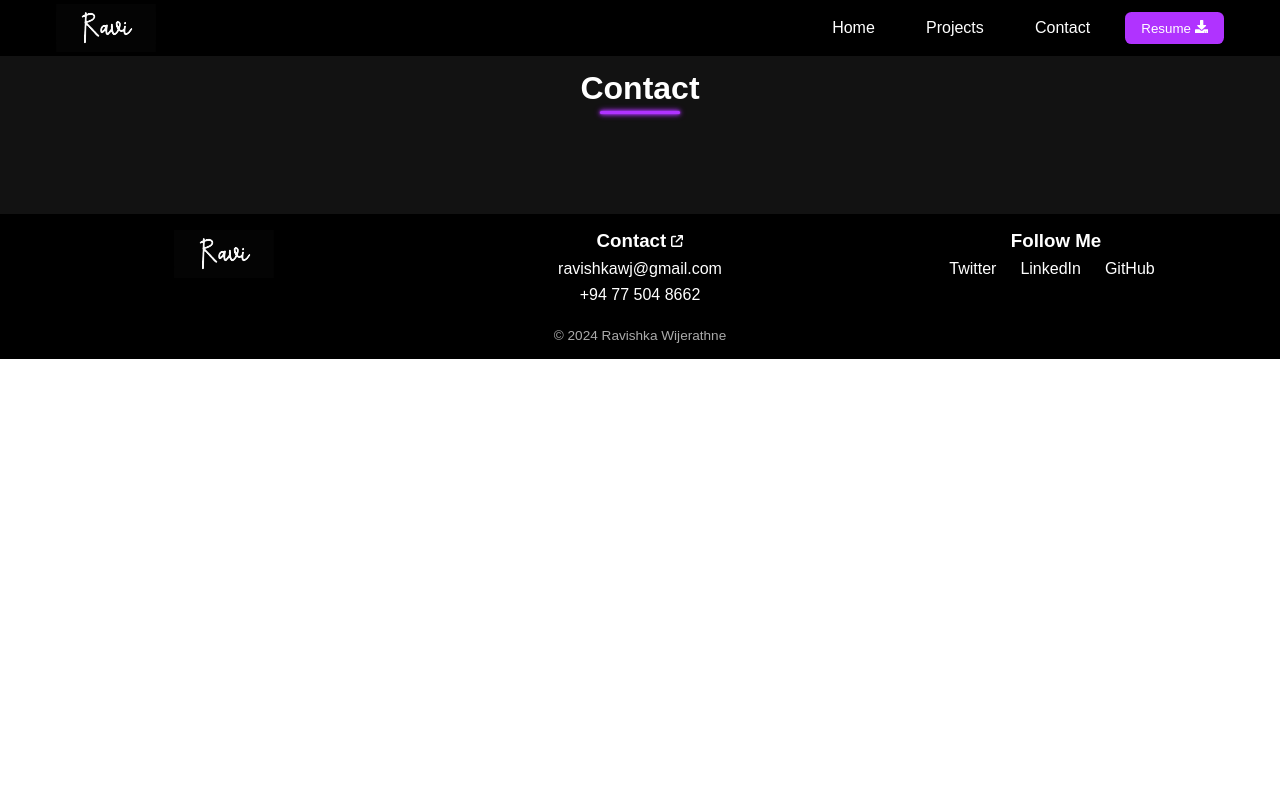
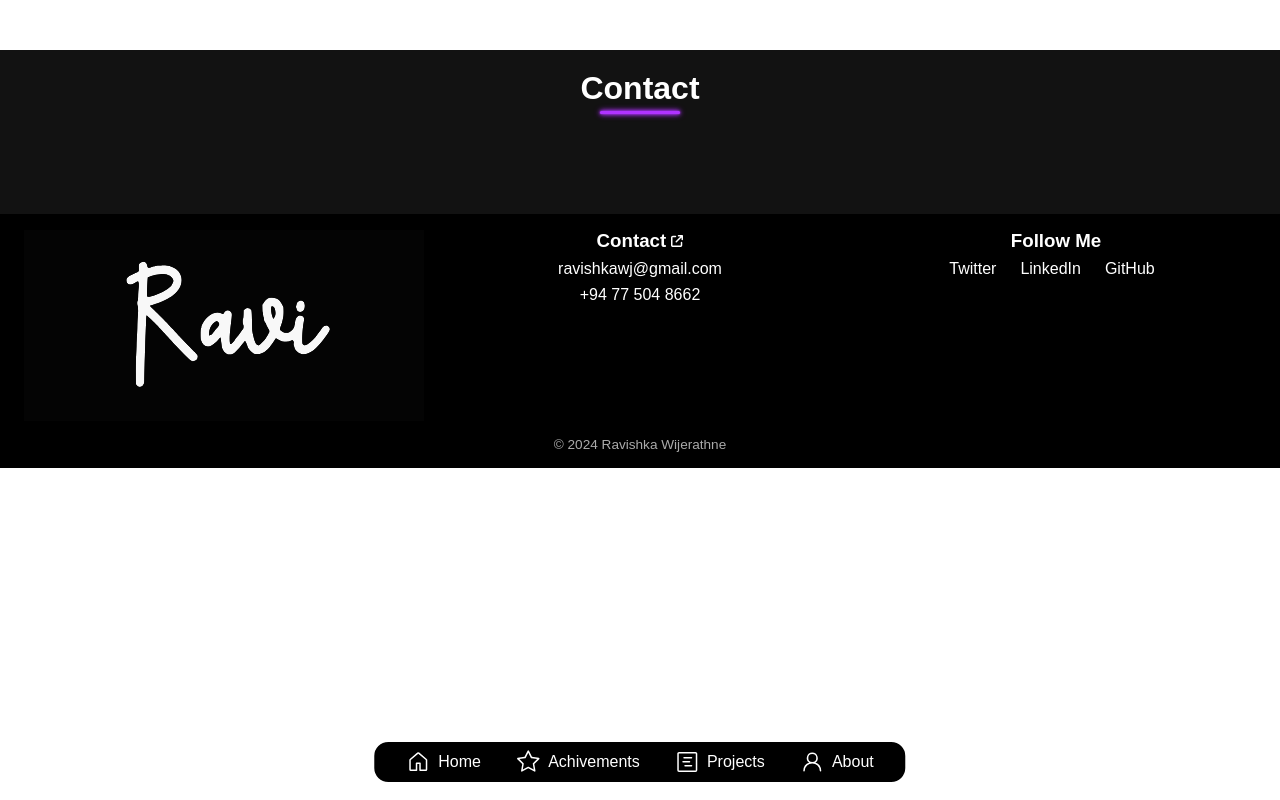
Before and after one commit to ravishkaw/My-Portfolio, a React (Vite) app: page /contact-me in a window 1280 px wide. Built offline with nearby package versions, Linux system fonts and the light colour scheme; no server answers.

Commit message:
rewrote navbar to be at bottom

```diff
--- a/src/components/Navbar/Navbar.css
+++ b/src/components/Navbar/Navbar.css
@@ -1,136 +1,62 @@
-/* Header Section  */
-header {
+.nav-links-container {
+  position: fixed;
+  bottom: 1rem;
+  left: 50%;
+  transform: translateX(-50%);
+  z-index: 1000;
+  padding: 0.25rem 1rem;
   background-color: var(--primary-black);
   color: var(--primary-white);
-  position: fixed;
-  top: 0;
-  left: 0;
-  width: 100%;
-  z-index: 1000;
-}
-
-.nav-center {
-  padding: 0.25rem 1rem;
-  display: flex;
-  flex-direction: column;
-}
-
-.nav-header {
-  display: flex;
-  justify-content: space-between;
-  align-items: center;
-  background-color: var(--primary-black);
-}
-
-.nav-logo {
-  width: 100px;
-}
-
-.nav-toggle-button {
-  background: transparent;
-  color: var(--primary-white);
-  outline: none;
-  border: none;
-  font-size: 1.5rem;
-  cursor: pointer;
-}
-
-.nav-toggle-button:hover {
-  color: var(--primary-color-600);
-}
-
-.nav-links-container {
-  background-color: var(--primary-black);
-  max-height: 0;
-  overflow: hidden;
-  transition: max-height var(--transition) ease-in-out;
-}
-
-.nav-show-container {
-  max-height: 400px;
+  border-radius: 1rem;
+  border: 2px solid white;
+  box-shadow: 0 0 2px white, 0 0 4px white;
 }
 
 .nav-links {
+  display: flex;
+  justify-content: space-between;
+  gap: 0.2rem;
+  max-width: 600px;
   list-style-type: none;
 }
 
 .nav-link {
-  padding: 0 2rem;
-  cursor: pointer;
-  transition: var(--transition);
+  display: flex;
+  justify-content: center;
+  align-items: center;
+  padding: 0.25rem 1rem;
+  transition: all 0.3s var(--transition);
 }
 
 .nav-link:hover {
-  padding-left: 3rem;
-  background-color: var(--primary-color-900);
+  background-color: #2c2c2c;
+  border-radius: 0.8rem;
 }
 
-.nav-link:last-child:hover {
-  padding-left: 2rem;
-  cursor: default;
-  background-color: transparent;
+.nav-link.active {
+  color: var(--neon-purple);
+  background-color: #2c2c2c;
+  border-radius: 0.8rem;
 }
 
-.nav-link a {
-  display: block;
-  width: 100%;
-  height: 100%;
-  padding: 0.5rem;
+.nav-icon {
+  display: flex;
+  font-size: 2rem;
 }
 
-.btn.nav-btn-resume {
-  background-color: var(--neon-purple);
-  border-radius: var(--border-radius);
-}
-
-.nav-btn-resume:hover {
-  background-color: var(--neon-pink);
-  transition: var(--transition);
+.nav-title {
+  font-size: 1rem;
+  display: none;
+  text-transform: capitalize;
+  margin-left: 0.5rem;
 }
 
 @media screen and (min-width: 768px) {
-  .nav-toggle-button {
-    display: none;
+  .nav-icon {
+    font-size: 1.5rem;
   }
 
-  .nav-center {
-    display: flex;
-    max-width: 1200px;
-    margin: 0 auto;
-    flex-direction: row;
-    align-items: center;
-    justify-content: space-between;
-  }
-
-  .nav-links-container {
-    display: flex !important;
-    max-height: none;
-    overflow: visible;
-  }
-
-  .nav-links {
-    display: flex;
-    gap: 1.2rem;
-    align-items: center;
-  }
-
-  .nav-link {
-    padding: unset;
-    border-radius: var(--border-radius);
-  }
-
-  .nav-link a {
+  .nav-title {
     display: block;
-    width: 100%;
-    height: 100%;
-    padding: 0.5rem 1rem;
-  }
-
-  .nav-link:hover {
-    padding: unset;
-  }
-
-  .nav-link:last-child:hover {
-    padding: unset;
   }
 }
--- a/src/components/Navbar/Navbar.jsx
+++ b/src/components/Navbar/Navbar.jsx
@@ -1,75 +1,38 @@
-import { useState } from "react";
 import { Link } from "react-router-dom";
+import { HashLink } from "react-router-hash-link";
+import { navLinks } from "../../data";
 import "./Navbar.css";
 
-import logo from "../../assets/logo.svg";
-import { FaBars, FaDownload } from "react-icons/fa";
-
 const Navbar = () => {
-  const [showLinks, setShowLinks] = useState(false);
-
-  const handleClick = () => {
-    setShowLinks(!showLinks);
+  const handleHomeClick = () => {
+    window.scrollTo({ top: 0, behavior: "smooth" });
   };
 
-  const handleHomeClick = () => {
-    window.scrollTo({ top: 0, behavior: "smooth" });
-    setShowLinks(false);
-  };
+  return (
+    <nav className="nav-links-container">
+      <ul className="nav-links">
+        {navLinks.map((link) => {
+          const { id, name, url, icon } = link;
+          const isHashLink = url.includes("#");
 
-  const getContainerClass = () =>
-    showLinks
-      ? "nav-links-container nav-show-container"
-      : "nav-links-container";
-
-  return (
-    <header>
-      <nav className="nav-center">
-        <div className="nav-header">
-          <img src={logo} alt="logo" className="nav-logo" />
-          <button
-            onClick={handleClick}
-            className="nav-toggle-button"
-            aria-expanded={showLinks}
-          >
-            <FaBars />
-          </button>
-        </div>
-
-        <div className={getContainerClass()}>
-          <ul className="nav-links">
-            <li className="nav-link">
-              <Link to="/" onClick={handleHomeClick}>
-                Home
-              </Link>
+          return (
+            <li key={id}>
+              {isHashLink ? (
+                <HashLink smooth to={url} className="nav-link">
+                  <span className="nav-icon">{icon}</span>
+                  <span className="nav-title">{name}</span>
+                </HashLink>
+              ) : (
+                <Link to={url} className="nav-link" onClick={handleHomeClick}>
+                  <span className="nav-icon">{icon}</span>
+                  <span className="nav-title">{name}</span>
+                </Link>
+              )}
             </li>
-            <li className="nav-link">
-              <Link
-                to="/projects"
-                onClick={() => {
-                  setShowLinks(false);
-                  handleHomeClick();
-                }}
-              >
-                Projects
-              </Link>
-            </li>
-            <li className="nav-link">
-              <Link to="/contact-me" onClick={() => setShowLinks(false)}>
-                Contact
-              </Link>
-            </li>
-            <li className="nav-link">
-              <button className="btn nav-btn-resume">
-                <a href="/path/to/resume.pdf" download>
-                  Resume <FaDownload />
-                </a>
-              </button>
-            </li>
-          </ul>
-        </div>
-      </nav>
-    </header>
+          );
+        })}
+      </ul>
+    </nav>
   );
 };
 
--- a/src/data.jsx
+++ b/src/data.jsx
@@ -10,7 +10,35 @@ import {
   FaTrophy,
   FaCertificate,
 } from "react-icons/fa";
+import { GoHome, GoPerson, GoProjectRoadmap, GoStar } from "react-icons/go";
 import { SiExpress, SiJavascript, SiSpringboot } from "react-icons/si";
+
+export const navLinks = [
+  {
+    id: 1,
+    name: "home",
+    url: "/",
+    icon: <GoHome />,
+  },
+  {
+    id: 2,
+    name: "achivements",
+    url: "/#achievements",
+    icon: <GoStar />,
+  },
+  {
+    id: 3,
+    name: "projects",
+    url: "/#projects",
+    icon: <GoProjectRoadmap />,
+  },
+  {
+    id: 4,
+    name: "about",
+    url: "/#about",
+    icon: <GoPerson />,
+  },
+];
 
 export const socialLinks = [
   {
```
